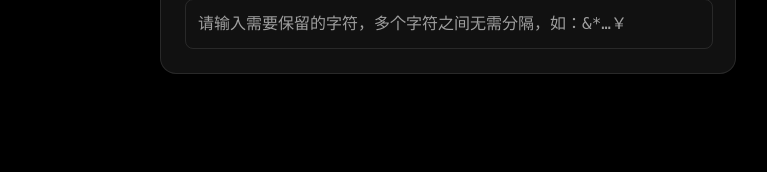
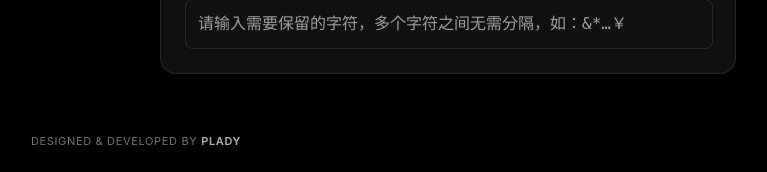
Before and after one commit to PladyChan/font-subsetter-web, a Flask app: page / in a window 1280 px wide. Shown: the part 1028-1200 px from the top of the page, without its empty margins (504-1271 px from the left). Before the commit the page ends 1102 px from the top, so only its background shows below. Run offline with Flask 2, Linux system fonts and the light colour scheme.

Commit message:
1、本地部署 2、增加署名

```diff
--- a/templates/index.html
+++ b/templates/index.html
@@ -715,6 +715,10 @@
         </div>
     </div>
 
+    <footer class="footer-credit" style="text-align: center; margin-top: 40px; margin-bottom: 24px; font-size: 11px; color: rgba(255, 255, 255, 0.45); letter-spacing: 0.06em; text-transform: uppercase;">
+        Designed &amp; Developed by <span style="font-weight: 600; color: rgba(255, 255, 255, 0.7);">Plady</span>
+    </footer>
+
     <div class="progress" id="progress">处理中...</div>
 
     <script>
```
Also changed, not shown: 1 other file.
